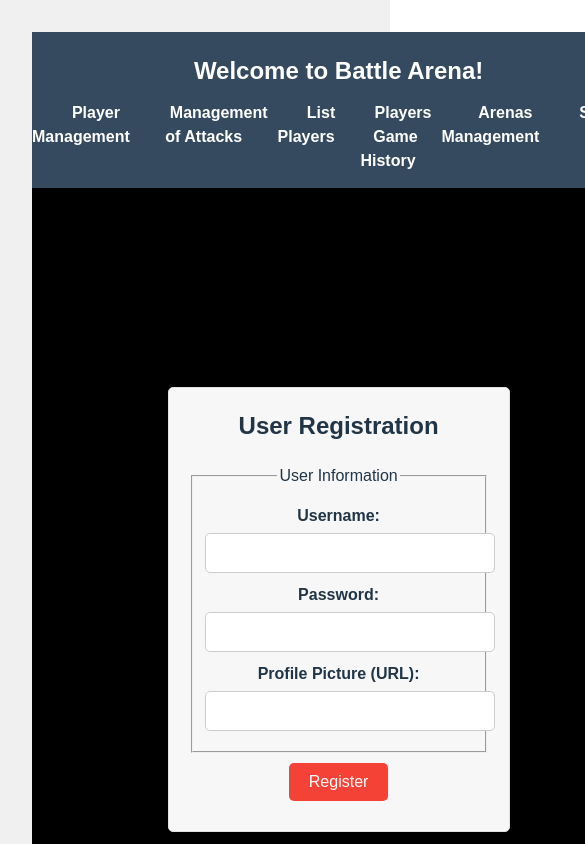
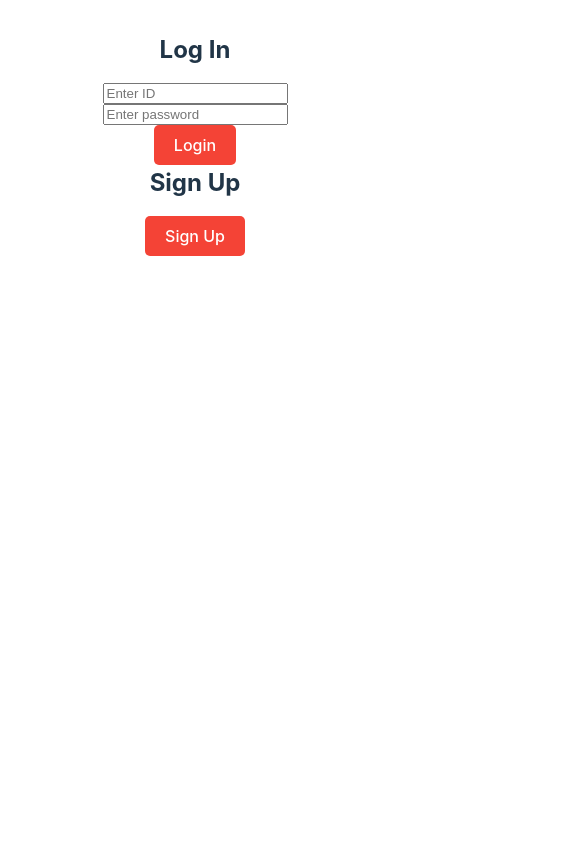
Before and after one commit to juangnnz/webprojects1, a Vue app: page /register in a window 390 px wide. Shown: the top 844 px of the page, 585 px wide, since content can reach past the window. Built offline with nearby package versions, Linux system fonts and the light colour scheme.

Commit message:
adding the logo

```diff
--- a/src/App.vue
+++ b/src/App.vue
@@ -1,152 +1,40 @@
-<script setup>
-</script>
+<template>
+  <div class="login-form">
+     <h2>Log In</h2>
+     <input type="text" v-model="userId" placeholder="Enter ID" />
+     <input type="password" v-model="password" placeholder="Enter password" />
+     <button @click="login">Login</button>
 
-<template>
-  <div>
-    <header>
-      <h1>Welcome to Battle Arena!</h1>
-      <nav>
-        <ul>
-          <li>
-            <router-link to="/">Player Management</router-link>
-            <ul class="submenu">
-              <li><router-link to="/player-info">Player Information</router-link></li>
-              <li><router-link to="/register">Register User</router-link></li>
-              <li><router-link to="/join">Join User</router-link></li>
-              <li><router-link to="/delete">Delete User</router-link></li>
-            </ul>
-          </li>
-          <li><router-link to="/attacks">Management of Attacks</router-link></li>
-          <li><router-link to="/players-list">List Players</router-link></li>
-          <li><router-link to="/game-history">Players Game History</router-link></li>
-          <li><router-link to="/arenas">Arenas Management</router-link></li>
-          <ul class="submenu">
-              <li><router-link to="/create-game">Create a Game</router-link></li>
-              <li><router-link to="/available-games">Show Available Games (Not Started)</router-link></li>
-              <li><router-link to="/game-finder">List of all games</router-link></li>
-            </ul>
-          <li><router-link to="/store">Store</router-link>
-          </li>
-        </ul>
-      </nav>
-    </header>
-    <router-view></router-view>
+     <h2>Sign Up</h2>
+     <button @click="signup">Sign Up</button>
   </div>
  </template>
 
-<style>
-  body {
-    font-family: Arial, sans-serif;
-    background-color: #f0f0f0;
-    margin: 0;
-    padding: 0;
-  }
+ <script>
+ export default {
+  data() {
+     return {
+       userId: '',
+       password: '',
+     };
+  },
+  methods: {
+     login() {
+       //
+       //
+     },
+     signup() {
+       //
+       //
+     },
+  },
+ };
+ </script>
 
-  header {
+ <style scoped>
+ .login-form {
   display: flex;
   flex-direction: column;
   align-items: center;
-    padding: 20px 0;
-    background-color: #354a5e;
-    color: #fff;
-    text-align: center;
-  }
-
-  h1 {
-    font-size: 28px;
-  }
-
-  nav ul {
-    list-style: none;
-    padding: 0;
-    background-color: #354a5e;
-    margin: 0;
-    text-align: center;
-  }
-
-  nav li {
-    display: inline;
-    margin-right: 10px;
-  }
-
-  nav a {
-    text-decoration: none;
-    color: #fff;
-    font-weight: bold;
-    padding: 10px 15px;
-  }
-
-  nav .submenu {
-    display: none;
-    position: absolute;
-    background-color: #354a5e;
-  }
-
-  nav .submenu li {
-    display: block;
-  }
-
-  nav .submenu a {
-    padding: 10px 20px;
-  }
-
-  nav li:hover .submenu {
-    display: block;
-  }
-
-  .submenu li:hover a {
-    background-color: #2e3e4f;
-  }
-
-  router-view {
-    margin: 20px;
-    background-color: #fff;
-    padding: 20px;
-    box-shadow: 0 0 10px rgba(0, 0, 0, 0.1);
-  }
-
-  header nav {
-    background-color: #354a5e;
-  }
-
-  header nav ul {
-    display: flex;
-    justify-content: center;
-    padding: 0;
-    margin: 0;
-  }
-
-  /* para pantallas pequeñas*/
-  @media (max-width: 768px) {
-    header {
-      padding: 10px 0;
-    }
-
-    header h1 {
-      font-size: 24px;
-    }
-
-    nav ul {
-      text-align: center;
-    }
-
-    nav li {
-      display: block;
-      margin-right: 0;
-      margin-bottom: 5px;
-    }
-
-    nav .submenu {
-      display: none;
-      position: static;
-    }
-
-    nav .submenu li {
-      display: block;
-    }
-
-    nav .submenu a {
-      padding: 10px 15px;
-    }
  }
  </style>
--- a/src/components/join.vue
+++ /dev/null
@@ -1,37 +0,0 @@
-<template>
-    <div>
-      <h2>Login</h2>
-      <form @submit.prevent="login">
-        <label for="username">Username:</label>
-        <input type="text" id="username" v-model="username" required>
-
-        <label for="password">Password:</label>
-        <input type="password" id="password" v-model="password" required>
-
-        <button type="submit">Login</button>
-      </form>
-    </div>
-  </template>
-
-  <script>
-  export default {
-    data() {
-      return {
-        username: '',
-        password: '',
-      };
-    },
-    methods: {
-      login() {
-        // aqui hay que hacer una llamada a la API para hacer login
-        // si el login es correcto, se guarda el token en el local storage
-        // y se redirige a la pagina de inicio
-        // si el login es incorrecto, se muestra un mensaje de error
-      },
-    },
-    };
-  </script>
-
-  <style scoped>
-
-  </style>
--- /dev/null
+++ b/src/components/logo.vue
@@ -0,0 +1,20 @@
+<template>
+    <div class="logo">
+       <router-link to="/">
+         <img src="./assets/logo.svg" alt="Logo">
+       </router-link>
+    </div>
+   </template>
+
+   <script>
+   export default {
+    name: 'Logo',
+   };
+   </script>
+
+   <style scoped>
+   .logo {
+    width: 100px;
+    height: 100px;
+   }
+   </style>
--- a/src/router/index.js
+++ b/src/router/index.js
@@ -1,18 +1,24 @@
 import { createRouter, createWebHistory } from 'vue-router';
 import registration from '../components/registration.vue';
 import playerInfo from '../components/playerInfo.vue';
-import join from '../components/join.vue';
 import deletePlayer from '../components/deletePlayer.vue';
 import attacks from '../components/attacks.vue';
 import playerLists from '../components/playerLists.vue';
 import gameHistory from '../components/gameHistory.vue';
-import arenas from '../components/arenas.vue';
 import store from '../components/store.vue';
 import createGame from '../components/createGame.vue';
 import availableGames from '../components/availableGames.vue';
 import gameFinder from '../components/gameFinder.vue';
+import logo from '../components/Logo.vue';
+
 
 const routes = [
+
+  {
+    path: '/',
+    name: 'logo',
+    component: logo,
+  },
   {
     path: '/register',
     name: 'registration',
@@ -22,11 +28,6 @@ const routes = [
     path: '/player-info',
     name: 'PlayerInfo',
     component: playerInfo,
-  },
-  {
-    path: '/join',
-    name: 'Join',
-    component: join,
   },
   {
     path: '/delete',
@@ -47,11 +48,6 @@ const routes = [
     path: '/game-history',
     name: 'GameHistory',
     component: gameHistory,
-  },
-  {
-    path: '/arenas',
-    name: 'Arenas',
-    component: arenas,
   },
   {
     path: '/store',
```
Also changed, not shown: src/assets/logo.svg (added). Lines whose indentation alone changed are shown as unchanged.
